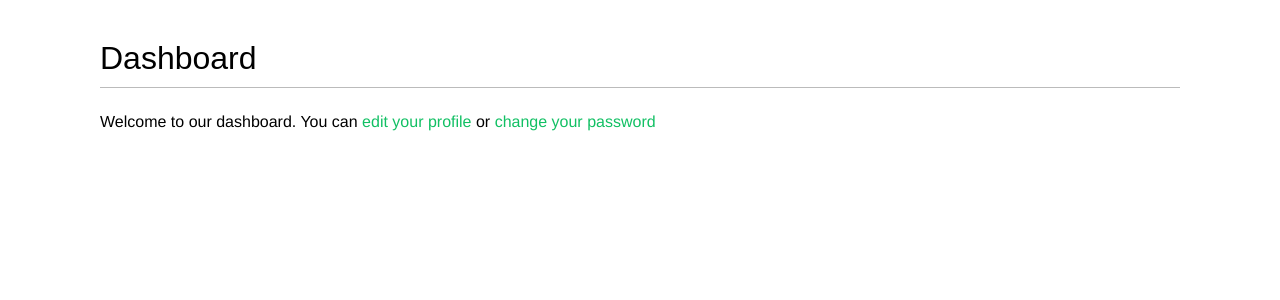
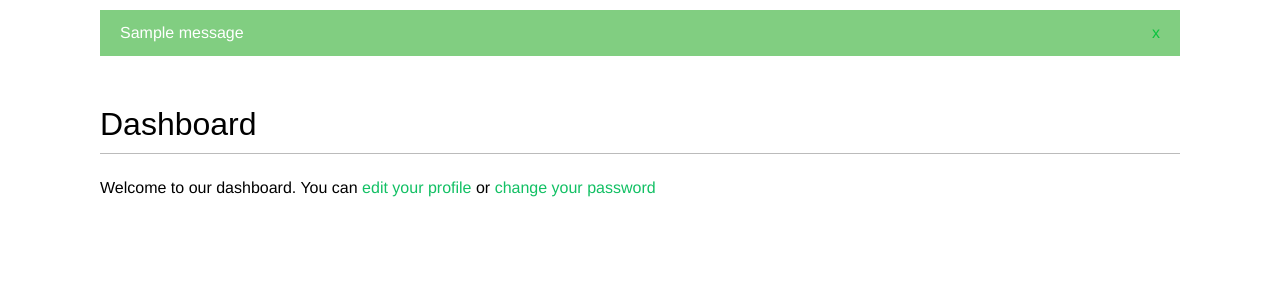
Before and after one commit to lb-dl/bookmarks, a Django app: page /account/ in a window 1280 px wide. Shown: the part 48-348 px from the top of the page. Run offline with Django 3.2, Linux system fonts and the light colour scheme; a user stored in the database is signed in; one stand-in notice (Sample message) is shown; some web fonts are replaced.

Commit message:
added a message framework

```diff
--- a/src/account/templates/base.html
+++ b/src/account/templates/base.html
@@ -31,6 +31,16 @@
         {% endif %}
         </span>
     </div>
+    {% if messages %}
+        <ul class="messages">
+            {% for message in messages %}
+                <li class='{{ message.tags }}'>
+                    {{ message|safe }}
+                    <a href='#' class="close">x</a>
+                </li>
+            {% endfor %}
+        </ul>
+    {%endif%}
     <div id="content">
         {% block content %}
         {% endblock content %}
--- a/src/account/views.py
+++ b/src/account/views.py
@@ -1,3 +1,4 @@
+from django.contrib import messages
 from django.contrib.auth import authenticate, login
 from django.contrib.auth.decorators import login_required
 from django.http import HttpResponse
@@ -67,6 +68,9 @@ def edit(request):
         if user_form.is_valid() and profile_form.is_valid():
             user_form.save()
             profile_form.save()
+            messages.success(request, 'Profile updated successfully')
+        else:
+            messages.error(request, 'Error updating your profile')
     else:
         user_form = UserEditForm(instance=request.user)
         profile_form = ProfileEditForm(instance=request.user.profile)
```
Also changed, not shown: src/db.sqlite3.
